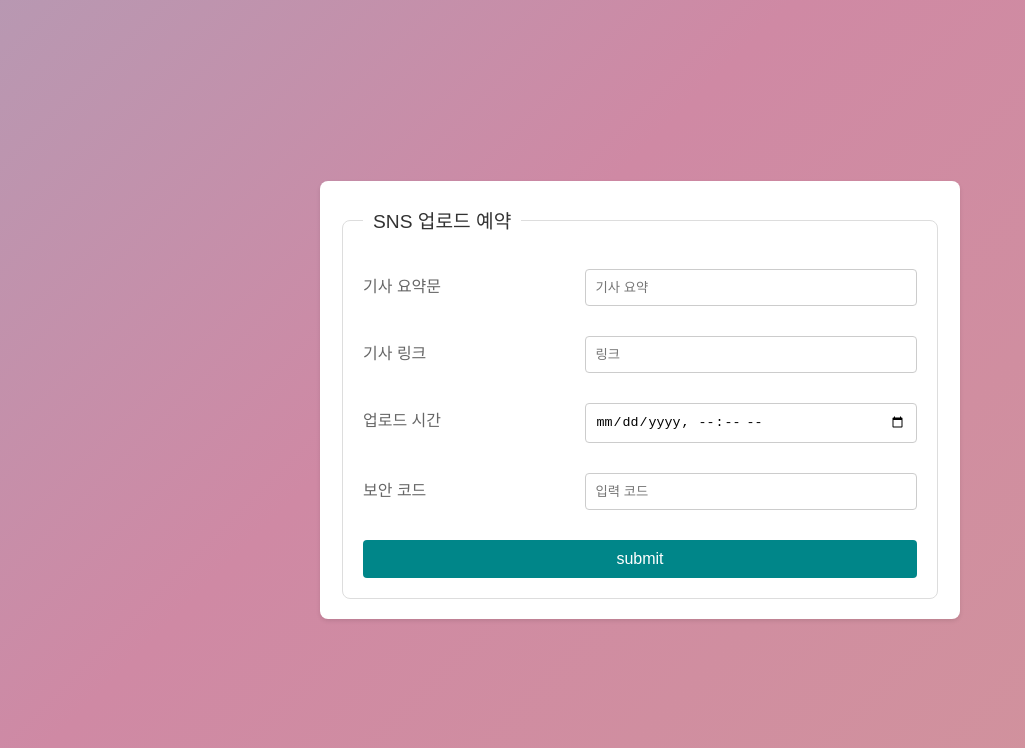
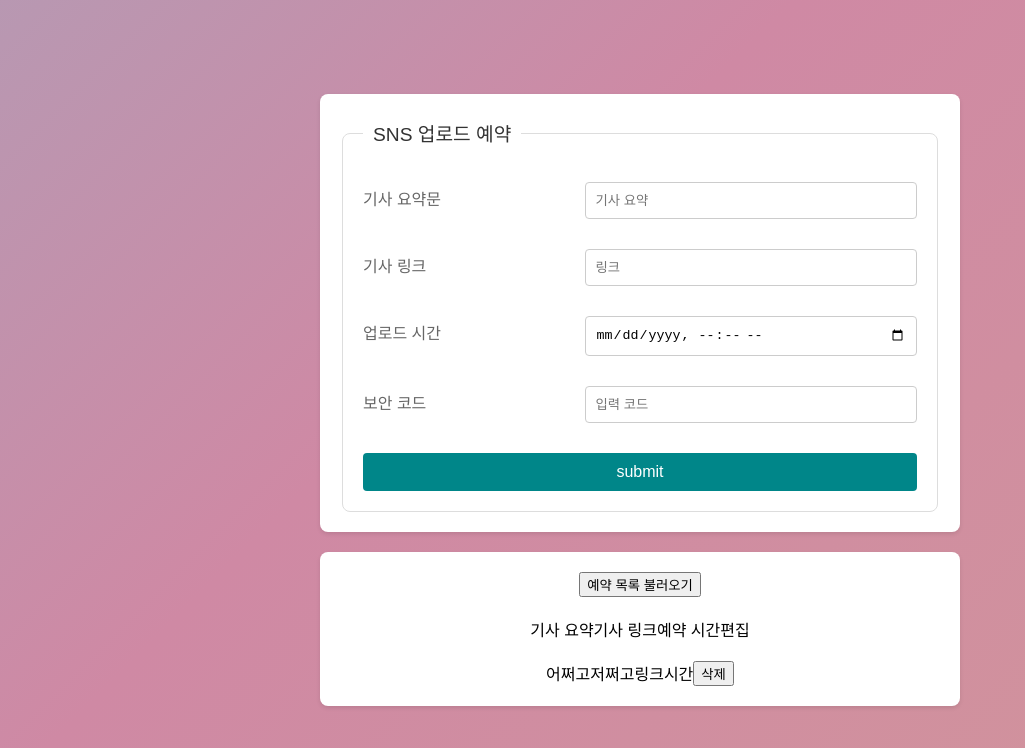
Before and after one commit to rapidmon/Upload, a website: page index.html in a window 1280 px wide. Shown: the whole page, without its empty margins (0-1025 px from the left). Drawn offline with Linux system fonts and the light colour scheme.

Commit message:
업로드 목록 불러오기 기능 생성

```diff
--- a/index.css
+++ b/index.css
@@ -17,18 +17,19 @@ html, body{
 
 body{
     display: flex;
+    flex-direction: column;
     justify-content: center;
     align-items: center;
     background: linear-gradient(-45deg, #d4a191, #cf89a4, #7ebdd4, #008689);
 	background-size: 400% 400%;
 	animation: gradient 15s ease infinite;
+    gap: 20px;
 }
 
 #submitForm {
     font-family: Arial, sans-serif;
     width: 80%;
     max-width: 600px;
-    margin: 20px;
     padding: 20px;
     border-radius: 8px;
     box-shadow: 0 2px 4px rgba(0,0,0,0.1);
@@ -91,3 +92,25 @@ input[type="button"] {
 input[type="button"]:hover {
     background-color: #00B5B8; /* 버튼 호버 시 더 진한 녹색 */
 }
+
+.reserve-list{
+    font-family: Arial, sans-serif;
+    width: 80%;
+    max-width: 600px;
+    padding: 20px;
+    border-radius: 8px;
+    box-shadow: 0 2px 4px rgba(0,0,0,0.1);
+    background-color: white;
+    display: flex;
+    justify-content: center;
+    align-items: center;
+    flex-direction: column;
+    gap: 20px;
+    max-height: 160px;
+}
+
+.reserve{
+    display: flex;
+    justify-content: center;
+    align-items: center;
+}
--- a/index.html
+++ b/index.html
@@ -34,6 +34,23 @@
             </div>
         </fieldset>
     </form>
+    <ul class="reserve-list">
+        <li class="get-reserve-list">
+            <button class="get-reserve-list-btn">예약 목록 불러오기</button>
+        </li>
+        <li class="reserve">
+            <p class="reserve-summary">기사 요약</p>
+            <p class="reserve-link">기사 링크</p>
+            <p class="reserve-time">예약 시간</p>
+            <p class="delete-btn">편집</p>
+        </li>
+        <li class="reserve">
+            <p class="reserve-summary">어쩌고저쩌고</p>
+            <p class="reserve-link">링크</p>
+            <p class="reserve-time">시간</p>
+            <button class="delete-btn">삭제</button>
+        </li>
+    </ul>
 </body>
 <script>
     const submitBtn = document.getElementById('submitBtn');
```
